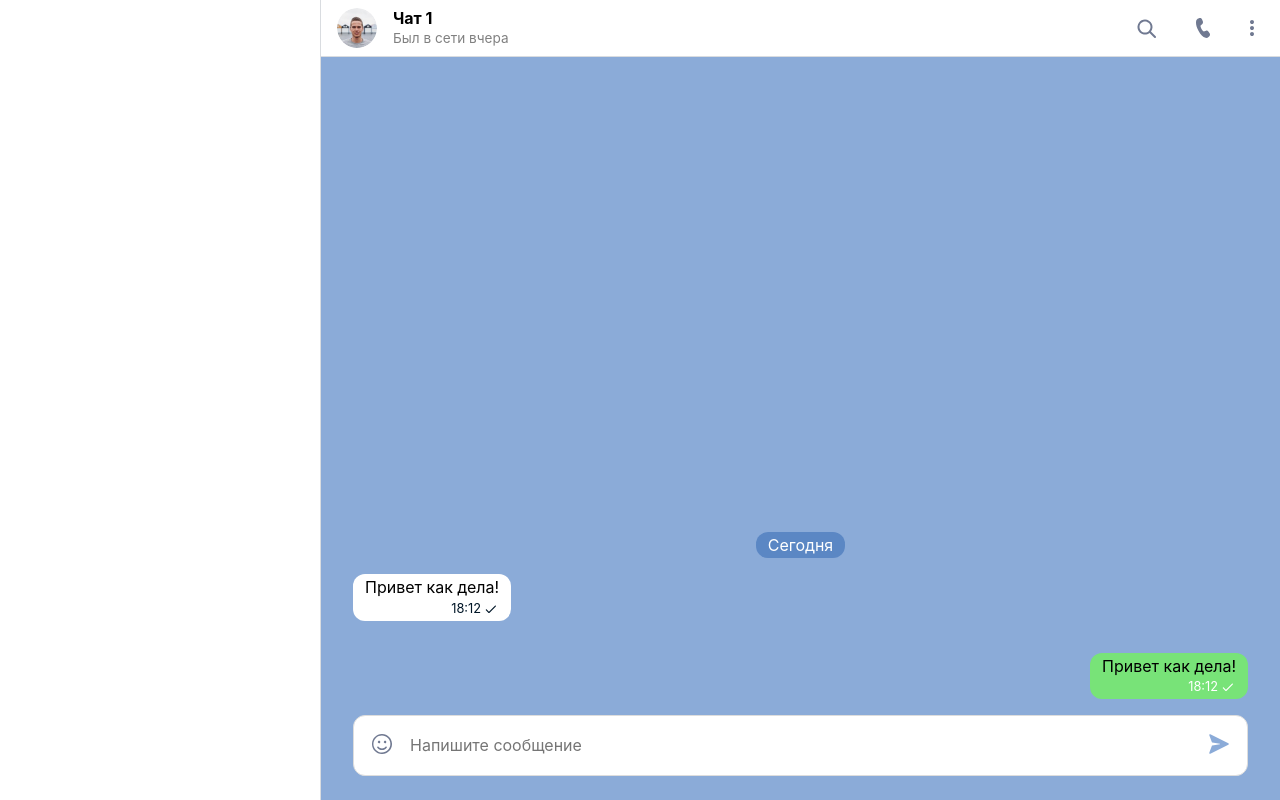
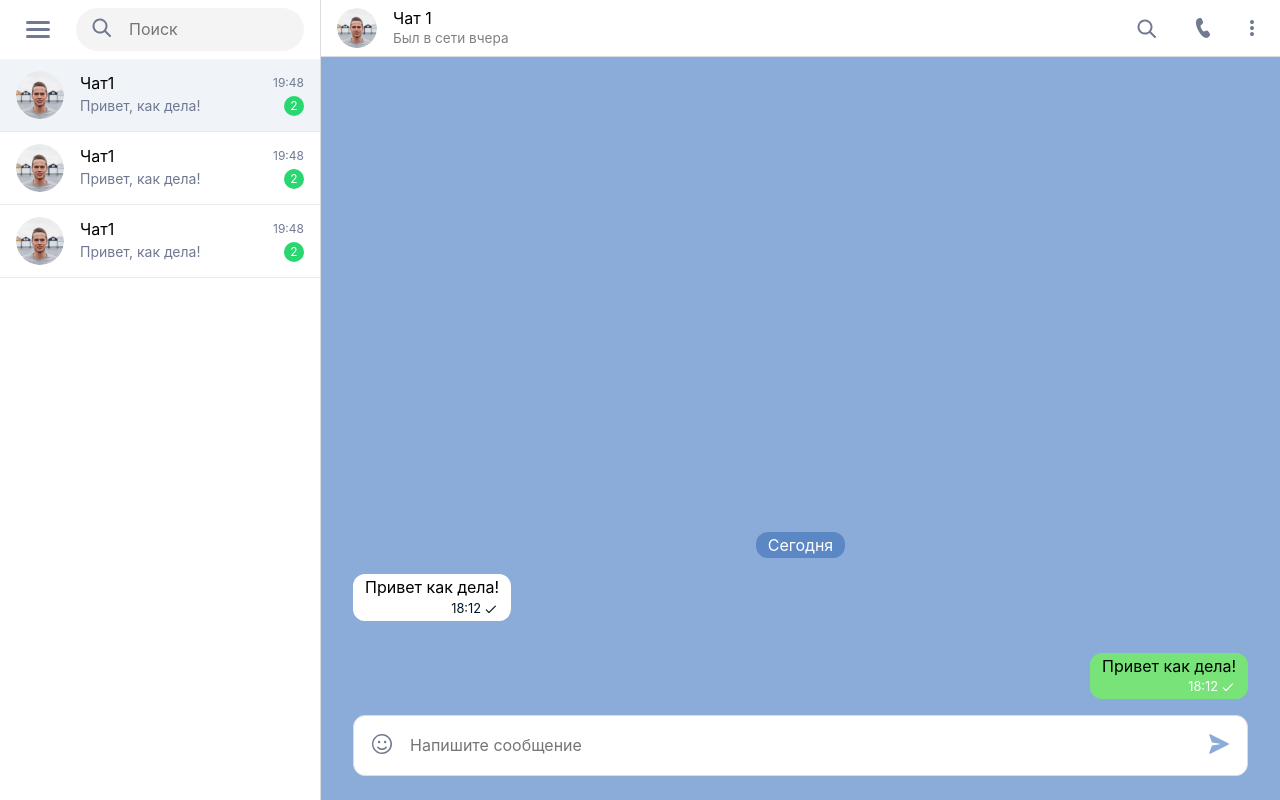
Before and after one commit to Quicksplash/vue-chat-system, a Vue app: page / in a window 1280 px wide. Built offline with nearby package versions, Linux system fonts and the light colour scheme.

Commit message:
Decompose sidebar into distinct components

```diff
--- a/src/assets/scss/components/chat-list-item.scss
+++ b/src/assets/scss/components/chat-list-item.scss
@@ -1,4 +1,4 @@
-@import "../utils/mixins.scss";
+@import '../utils/mixins.scss';
 
 .chat-list__item {
 	display: flex;
@@ -12,10 +12,9 @@
 		background-color: #f0f4f8;
 	}
 
-  // img {
-  //   width: 40px;
-  //   height: 40px;
-  // }
+	img {
+		@include avatar(48px);
+	}
 
 	&-content {
 		flex: 1;
--- /dev/null
+++ b/src/components/atoms/BurgerMenu.vue
@@ -0,0 +1,19 @@
+<template>
+	<div class="chat-sidebar__burger" @click="handleToggle">
+		<span class="chat-sidebar__burger-line"></span>
+		<span class="chat-sidebar__burger-line"></span>
+		<span class="chat-sidebar__burger-line"></span>
+	</div>
+</template>
+
+<script setup lang="ts">
+const emit = defineEmits<{
+	(e: 'toggle'): void;
+}>();
+
+const handleToggle = () => {
+	emit('toggle');
+};
+</script>
+
+<style scoped></style>
--- a/src/components/atoms/ChatName.vue
+++ b/src/components/atoms/ChatName.vue
@@ -1,10 +1,11 @@
 <template>
-	<span class="chat-main__recipient-name">{{ props.name }}</span>
+	<span>{{ props.name }}</span>
 </template>
 
 <script setup lang="ts">
 const props = defineProps<{
 	name: string;
+	className: string;
 }>();
 </script>
 
--- a/src/components/molecules/AssideHeader.vue
+++ b/src/components/molecules/AssideHeader.vue
@@ -1,7 +1,13 @@
 <template>
-	<header class="chat-sidebar__header"></header>
+	<header class="chat-sidebar__header">
+		<BurgerMenu />
+		<SearchForm />
+	</header>
 </template>
 
-<script setup lang="ts"></script>
+<script setup lang="ts">
+import BurgerMenu from '@/components/atoms/BurgerMenu.vue';
+import SearchForm from '@/components/molecules/SearchForm.vue';
+</script>
 
 <style scoped></style>
--- /dev/null
+++ b/src/components/molecules/ChatList.vue
@@ -0,0 +1,15 @@
+<template>
+	<nav class="chat-sidebar__nav" aria-label="Chat List">
+		<ul class="chat-list">
+			<ChatListItem :is-active="true" />
+			<ChatListItem />
+			<ChatListItem />
+		</ul>
+	</nav>
+</template>
+
+<script setup lang="ts">
+import ChatListItem from '@/components/molecules/ChatListItem.vue';
+</script>
+
+<style scoped></style>
--- /dev/null
+++ b/src/components/molecules/ChatListItem.vue
@@ -0,0 +1,35 @@
+<template>
+	<li :class="chatItemClasses">
+		<TheAvatar src="src/assets/images/Avatar-2.png" />
+		<div class="chat-list__item-content">
+			<div class="chat-list__item-header">
+				<ChatName name="Чат1" class-name="chat-list__item-name" />
+				<span class="chat-list__item-time">19:48</span>
+			</div>
+			<div class="chat-list__item-message">
+				<span class="chat-list__item-preview">Привет, как дела!</span>
+				<span class="chat-list__item-count">2</span>
+			</div>
+		</div>
+	</li>
+</template>
+
+<script setup lang="ts">
+import TheAvatar from '@/components/atoms/TheAvatar.vue';
+import ChatName from '@/components/atoms/ChatName.vue';
+import { computed } from 'vue';
+
+const props = defineProps<{
+	isActive?: boolean;
+}>();
+
+// const emit = defineEmits<{
+// 	(e: 'selectChat'): void;
+// }>();
+
+const chatItemClasses = computed(() => {
+	return ['chat-list__item', { 'chat-list__item--active': props.isActive }];
+});
+</script>
+
+<style scoped></style>
--- a/src/components/molecules/ChatRecipient.vue
+++ b/src/components/molecules/ChatRecipient.vue
@@ -2,7 +2,7 @@
 	<div class="chat-main__recipient">
 		<TheAvatar src="src/assets/images/avatar-main.png" />
 		<div class="chat-main__recipient-info">
-			<ChatName name="Чат 1" />
+			<ChatName name="Чат 1" class-name="chat-main__recipient-name" />
 			<UserStatus status="Был в сети вчера" />
 		</div>
 	</div>
--- /dev/null
+++ b/src/components/molecules/SearchForm.vue
@@ -0,0 +1,21 @@
+<template>
+	<form class="chat-sidebar__search" role="search">
+		<SearchIcon />
+		<TheInput
+			class-name="chat-sidebar__search-input"
+			name="search"
+			v-model:modelValue="searchMessage"
+			placeholder="Поиск"
+		/>
+	</form>
+</template>
+
+<script setup lang="ts">
+import SearchIcon from '@/components/atoms/SearchIcon.vue';
+import TheInput from '@/components/atoms/TheInput.vue';
+import { ref } from 'vue';
+
+const searchMessage = ref('');
+</script>
+
+<style scoped></style>
--- a/src/components/organisms/TheAsside.vue
+++ b/src/components/organisms/ChatAsside.vue
@@ -1,12 +1,13 @@
 <template>
 	<aside class="chat-sidebar">
 		<AssideHeader />
-		<slot></slot>
+		<ChatList />
 	</aside>
 </template>
 
 <script setup lang="ts">
 import AssideHeader from '@/components/molecules/AssideHeader.vue';
+import ChatList from '@/components/molecules/ChatList.vue';
 </script>
 
 <style lang="scss" scoped></style>
--- a/src/views/ChatsPage.vue
+++ b/src/views/ChatsPage.vue
@@ -1,18 +1,14 @@
 <template>
-  <LayoutTemplate>
-    <TheAsside>
-    </TheAsside>
-    <TheMain>
-    </TheMain>
-  </LayoutTemplate>
+	<LayoutTemplate>
+		<ChatAsside></ChatAsside>
+		<TheMain></TheMain>
+	</LayoutTemplate>
 </template>
 
 <script setup lang="ts">
-import LayoutTemplate from '@/components/templates/LayoutTemplate.vue'
-import TheAsside from '@/components/organisms/TheAsside.vue';
+import LayoutTemplate from '@/components/templates/LayoutTemplate.vue';
+import ChatAsside from '@/components/organisms/ChatAsside.vue';
 import TheMain from '@/components/organisms/TheMain.vue';
 </script>
 
-<style scoped>
-
-</style>
+<style scoped></style>
```
Lines whose indentation alone changed are shown as unchanged.
